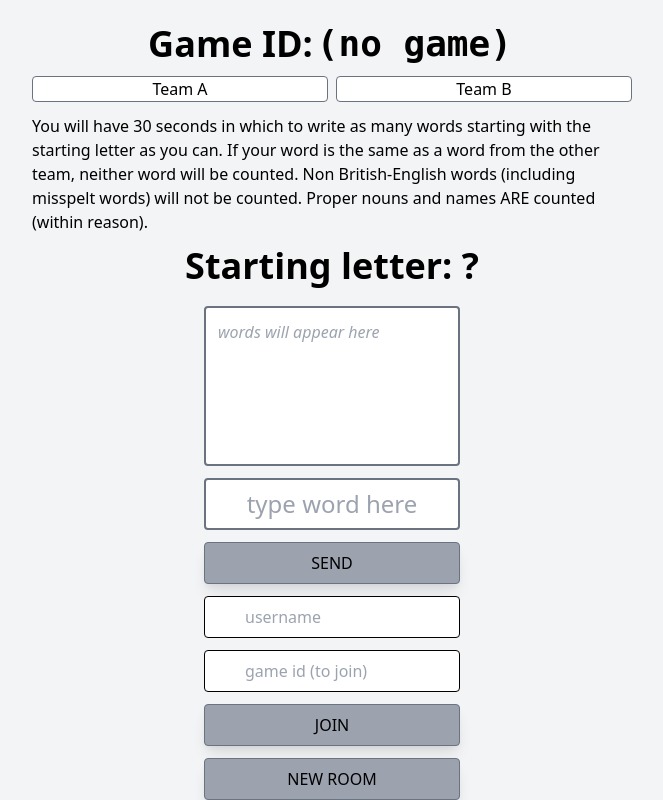
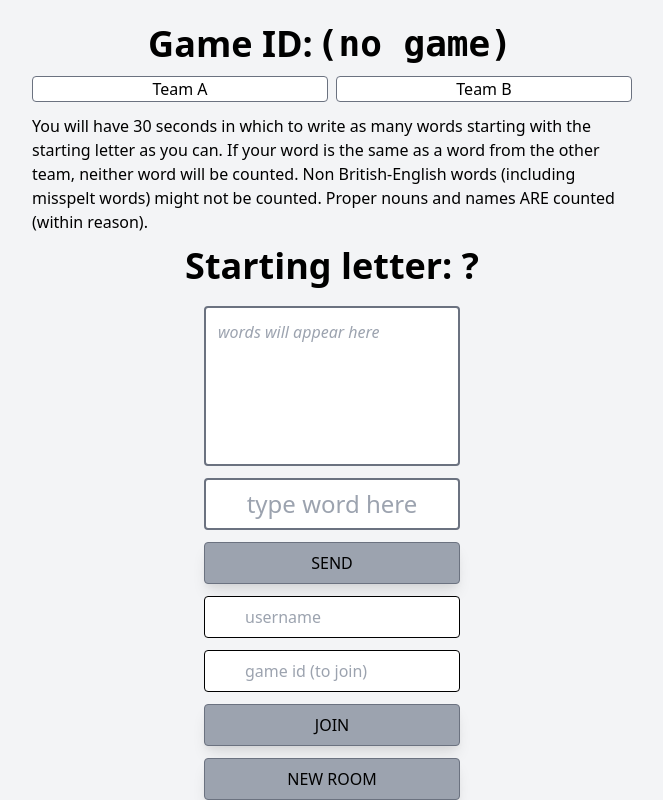
Before and after one commit to nihilok/stb, a Flask app: page / in a window 1280 px wide. Shown: the whole page, without its empty margins (308-971 px from the left). Run offline with Flask 2, Linux system fonts and the light colour scheme; some libraries are stand-ins or nearby versions.

Commit message:
instructions

```diff
--- a/static/js/index.js
+++ b/static/js/index.js
@@ -1,6 +1,6 @@
 socketio = io('mjfullstack.com:7777');
 
-let instructions = 'You will have 30 seconds in which to write as many words starting with the starting letter as you can. If your word is the same as a word from the other team, neither word will be counted. Non British-English words (including misspelt words) will not be counted. Proper nouns and names ARE counted (within reason).';
+let instructions = 'You will have 30 seconds in which to write as many words starting with the starting letter as you can. If your word is the same as a word from the other team, neither word will be counted. Non British-English words (including misspelt words) might not be counted. Proper nouns and names ARE counted (within reason).';
 let msgConsole = document.getElementById('msgConsole');
 let gameId = document.getElementById('gameIdTag')
 let startBtn = document.getElementById('start')
--- a/templates/index.html
+++ b/templates/index.html
@@ -44,7 +44,7 @@
     <div id="timer" class="px-5 md:w-1/2">You will have 30 seconds in which to write as many words starting with the
       starting
       letter as you can. If your word is the same as a word from the other team, neither word will be counted. Non
-      British-English words (including misspelt words) will not be counted. Proper nouns and names ARE counted (within
+      British-English words (including misspelt words) might not be counted. Proper nouns and names ARE counted (within
       reason).
     </div>
     <div class="text-4xl font-semibold">Starting letter: <span id="letter" class="font-bold">?</span></div>
```
